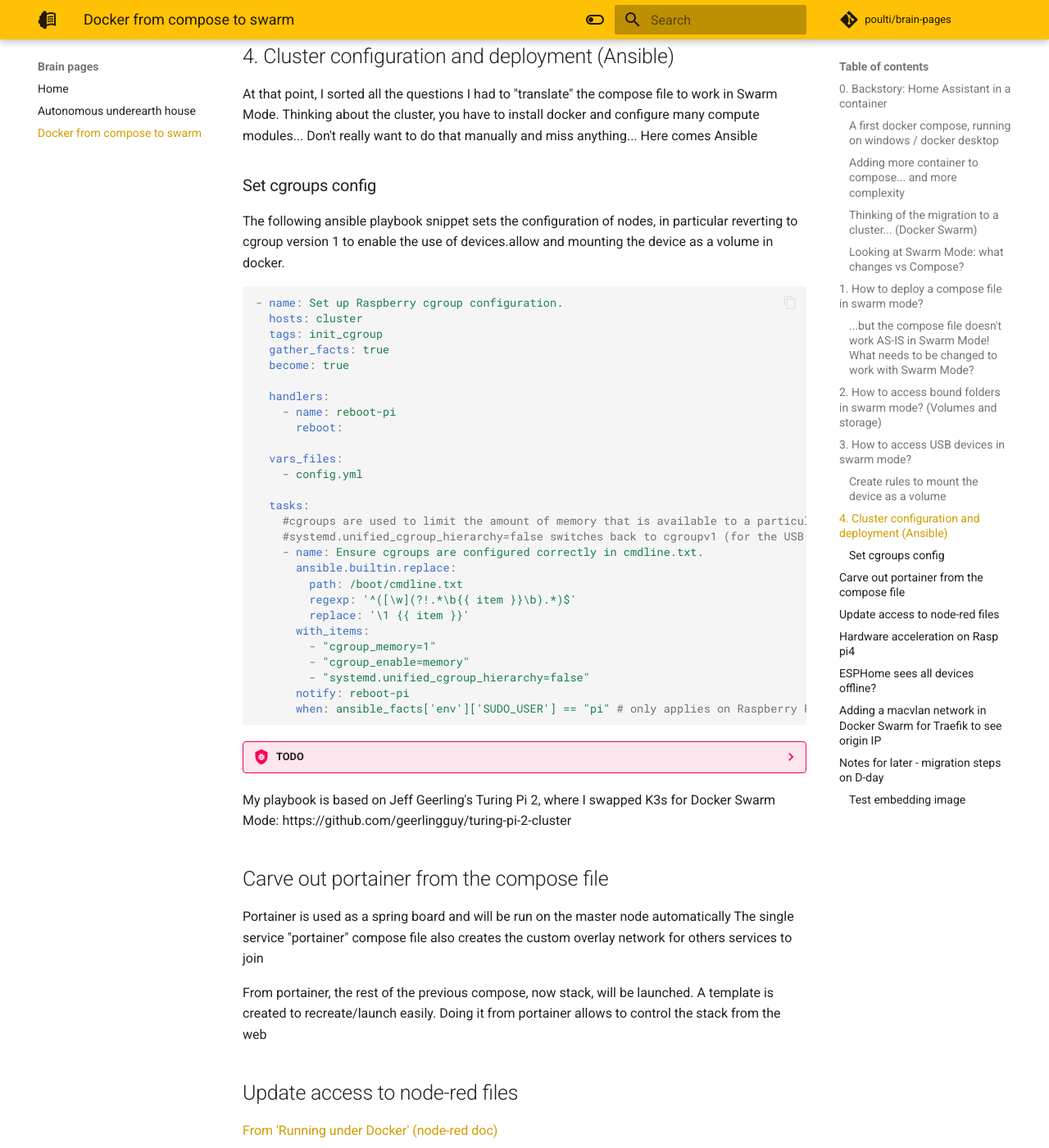
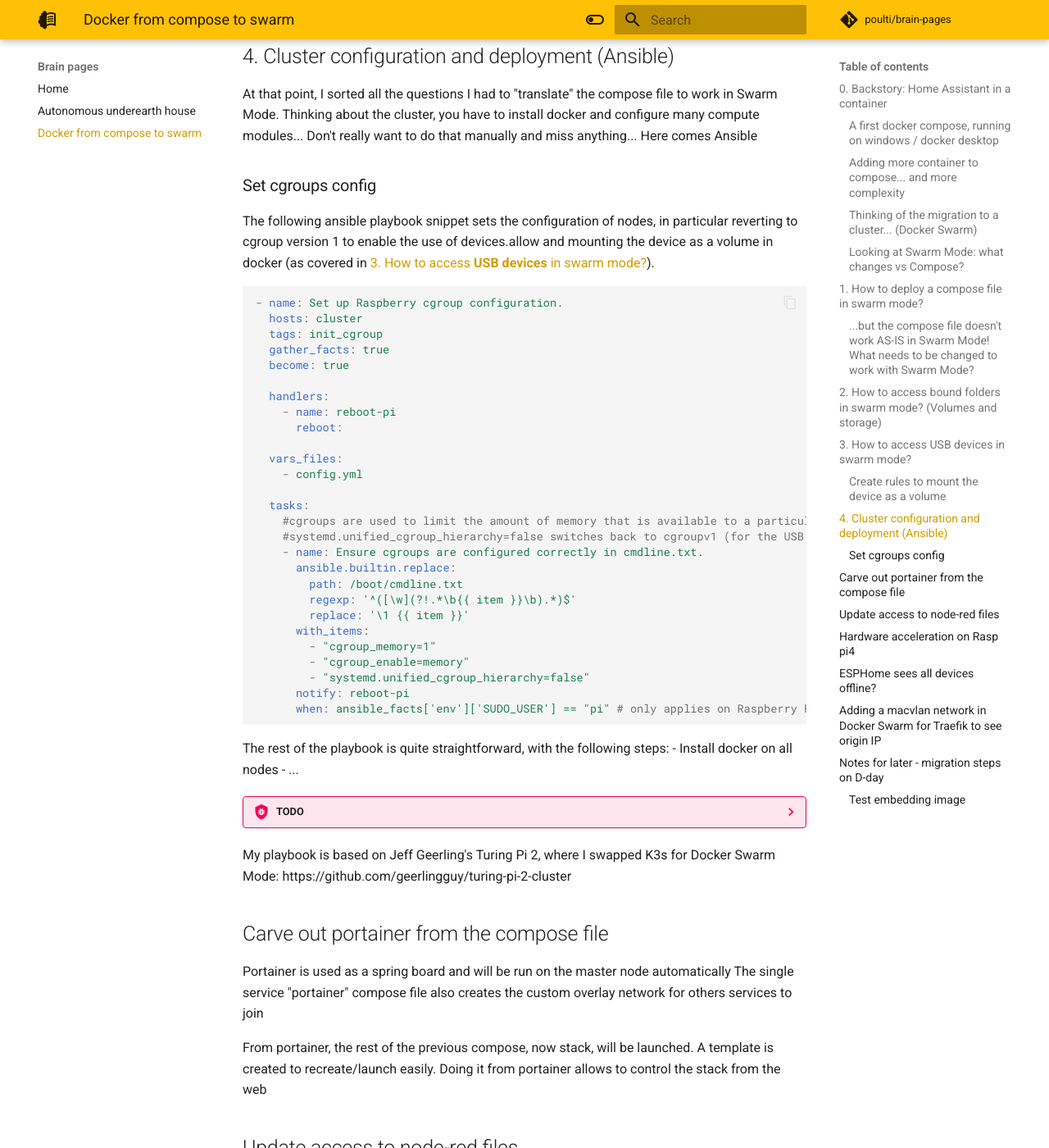
Before and after one commit to poulti/brain-pages, an MkDocs documentation site: the page built from docs/docker-from-compose-to-swarm.md, in a window 1280 px wide and 1400 px high, scrolled down 11307 px. Shown: the whole window at 82% size. Built offline with MkDocs 1.6.1 and Material for MkDocs 9.7.7, drawn with Linux system fonts in a browser that asks for light colours; comment, search, counter and statistics services are not loaded.

Commit message:
Add reference to section 3

````diff
--- a/docs/docker-from-compose-to-swarm.md
+++ b/docs/docker-from-compose-to-swarm.md
@@ -422,7 +422,7 @@ At that point, I sorted all the questions I had to "translate" the compose file
 
 ### Set cgroups config
 
-The following ansible playbook snippet sets the configuration of nodes, in particular reverting to cgroup version 1 to enable the use of devices.allow and mounting the device as a volume in docker.
+The following ansible playbook snippet sets the configuration of nodes, in particular reverting to cgroup version 1 to enable the use of devices.allow and mounting the device as a volume in docker (as covered in [3. How to access **USB devices** in swarm mode?](#3-how-to-access-usb-devices-in-swarm-mode)).
 
 ```yaml
 - name: Set up Raspberry cgroup configuration.
@@ -453,6 +453,10 @@ The following ansible playbook snippet sets the configuration of nodes, in parti
       notify: reboot-pi
       when: ansible_facts['env']['SUDO_USER'] == "pi" # only applies on Raspberry Pis
 ```
+
+The rest of the playbook is quite straightforward, with the following steps:
+- Install docker on all nodes
+- ...
 
 ??? bug "TODO"
     Ansible for setting up the Swarm Mode
````
